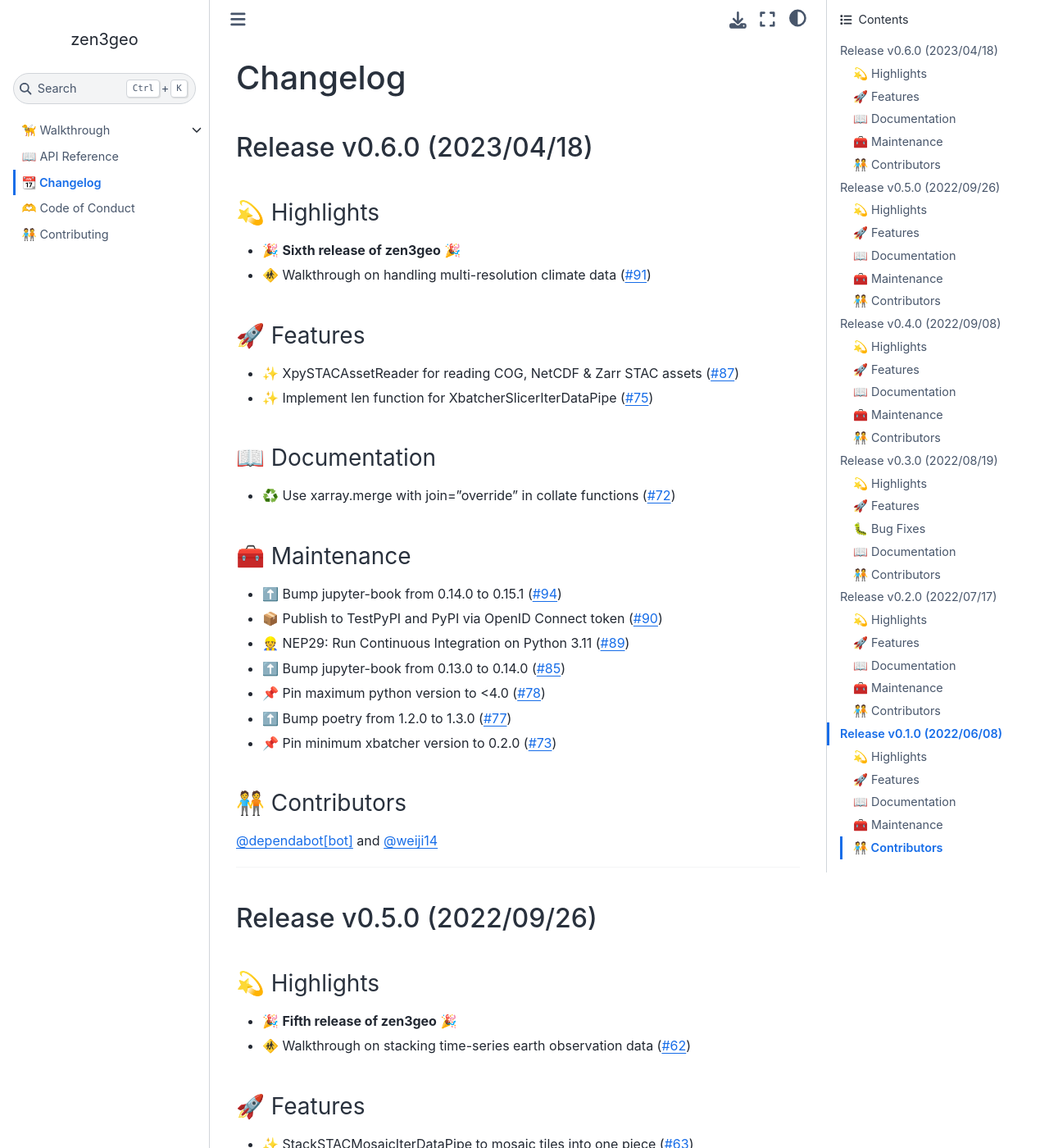
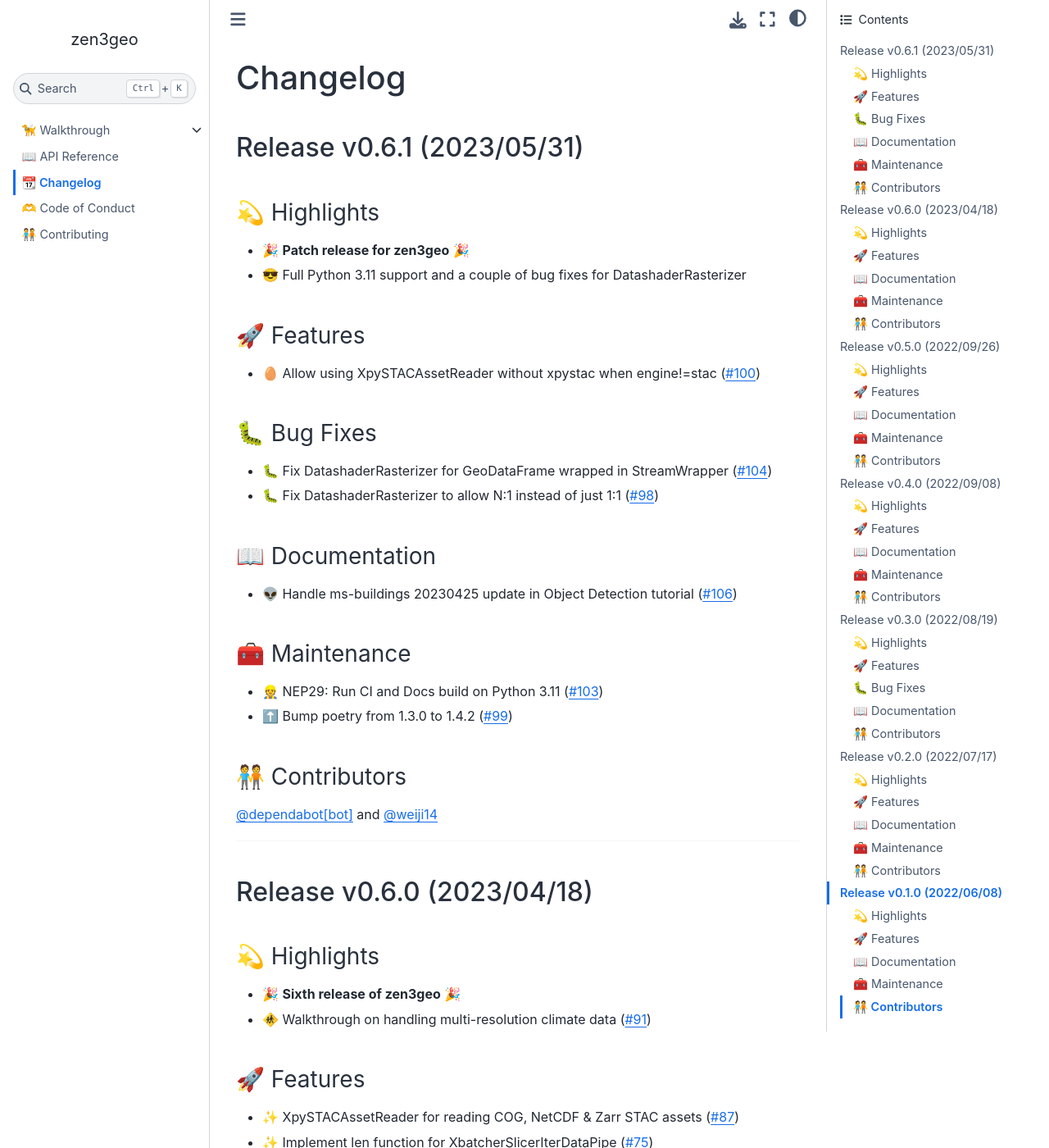
Before and after one commit to weiji14/zen3geo, a Jupyter Book: the page built from docs/changelog.md, in a window 1280 px wide and 1400 px high. Shown: the whole window at 82% size. Built offline with Jupyter Book 1.0.4 settings and Sphinx 7.4.7 and the Sphinx Book theme 1.1.4, drawn with Linux system fonts in a browser that asks for light colours.

Commit message:
:bookmark: Changelog entry for v0.6.1 (#107)
* :bookmark: Changelog entry for v0.6.1

Patch release for zen3geo.

* :arrow_up: Bump zen3geo from 0.6.0 to 0.6.1

Bumps [zen3geo](https://github.com/weiji14/zen3geo) from 0.6.0 to 0.6.1.
- [Release notes](https://github.com/weiji14/zen3geo/releases)
- [Changelog](https://github.com/weiji14/zen3geo/blob/main/docs/changelog.md)
- [Commits](https://github.com/weiji14/zen3geo/compare/v0.6.0...v0.6.1)

```diff
--- a/docs/changelog.md
+++ b/docs/changelog.md
@@ -1,4 +1,35 @@
 # Changelog
+
+## Release v0.6.1 (2023/05/31)
+
+### 💫 Highlights
+
+* 🎉 **Patch release for zen3geo** 🎉
+* 😎 Full Python 3.11 support and a couple of bug fixes for DatashaderRasterizer
+
+### 🚀 Features
+
+* 🥚 Allow using XpySTACAssetReader without xpystac when engine!=stac ([#100](https://github.com/weiji14/zen3geo/pull/100))
+
+### 🐛 Bug Fixes
+
+* 🐛 Fix DatashaderRasterizer for GeoDataFrame wrapped in StreamWrapper ([#104](https://github.com/weiji14/zen3geo/pull/104))
+* 🐛 Fix DatashaderRasterizer to allow N:1 instead of just 1:1 ([#98](https://github.com/weiji14/zen3geo/pull/98))
+
+### 📖 Documentation
+
+* 👽️ Handle ms-buildings 20230425 update in Object Detection tutorial ([#106](https://github.com/weiji14/zen3geo/pull/106))
+
+### 🧰 Maintenance
+
+* 👷 NEP29: Run CI and Docs build on Python 3.11 ([#103](https://github.com/weiji14/zen3geo/pull/103))
+* ⬆️ Bump poetry from 1.3.0 to 1.4.2 ([#99](https://github.com/weiji14/zen3geo/pull/99))
+
+### 🧑‍🤝‍🧑 Contributors
+
+[@dependabot[bot]](https://github.com/dependabot-bot) and [@weiji14](https://github.com/weiji14)
+
+---
 
 ## Release v0.6.0 (2023/04/18)
 
--- a/pyproject.toml
+++ b/pyproject.toml
@@ -1,6 +1,6 @@
 [tool.poetry]
 name = "zen3geo"
-version = "0.6.0"
+version = "0.6.1"
 description = "The 🌏 data science library you've been waiting for~"
 authors = ["Wei Ji <23487320+weiji14@users.noreply.github.com>"]
 license = "LGPL-3.0-or-later"
```
